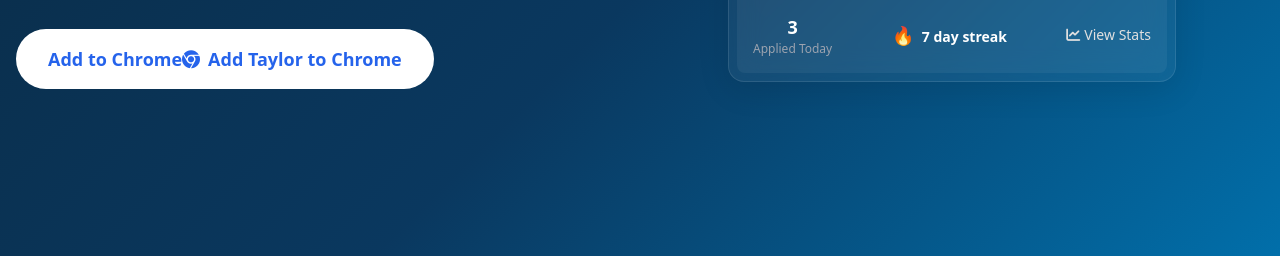
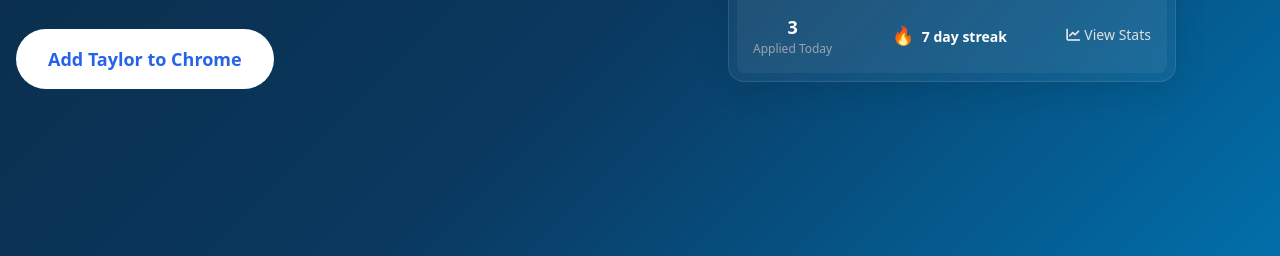
Before and after one commit to chetanreddyv/Taylor, a browser extension: page index.html in a window 1280 px wide. Shown: the part 411-667 px from the top of the page. Drawn offline with nearby package versions, Linux system fonts and the light colour scheme.

Commit message:
Update index.html

```diff
--- a/index.html
+++ b/index.html
@@ -235,8 +235,7 @@
                     <p class="text-xl text-gray-300 mb-8">Because one-size doesn’t get hired. Taylor crafts AI-personalized resumes and cover letters directly on job sites.</p>
                     <div class="flex flex-col sm:flex-row space-y-4 sm:space-y-0 sm:space-x-4 justify-center md:justify-start">
                         <button class="bg-white text-blue-600 px-8 py-4 rounded-full text-lg font-bold transition duration-300 flex items-center justify-center hover:bg-opacity-90 hover:shadow-[0_4px_15px_rgba(255,255,255,0.2)] hover:-translate-y-0.5">
-                            <a href="https://chromewebstore.google.com/detail/taylor/cbiambcmcjijabimmkcocgpbfocajnbi?utm_source=item-share-cb&authuser=1" class="hover:text-blue-300 transition"> Add to Chrome </a>
-                            <i class="fab fa-chrome mr-2"></i> Add Taylor to Chrome
+                            <a href="https://chromewebstore.google.com/detail/taylor/cbiambcmcjijabimmkcocgpbfocajnbi?utm_source=item-share-cb&authuser=1" class="hover:text-blue-300 transition"> Add Taylor to Chrome </a>
                         </button>
 
                     </div>
@@ -361,7 +360,7 @@
                         </ul>
 
                         <button class="flex items-center px-6 py-3 rounded-full font-bold transition duration-300" style="background: rgba(0, 119, 181, 0.7); border: 1px solid rgba(255, 255, 255, 0.1);" onmouseover="this.style.background='rgba(0, 119, 181, 0.9)'; this.style.boxShadow='0 4px 15px rgba(0, 119, 181, 0.3)'; this.style.transform='translateY(-2px)';" onmouseout="this.style.background='rgba(0, 119, 181, 0.7)'; this.style.boxShadow='none'; this.style.transform='translateY(0)';">
-                            <a href="https://chromewebstore.google.com/detail/taylor/cbiambcmcjijabimmkcocgpbfocajnbi?utm_source=item-share-cb&authuser=1" class="hover:text-blue-300 transition"> Add to Chrome </a><i class="fab fa-chrome mr-2"></i> Add to Chrome - It's Free!
+                            <a href="https://chromewebstore.google.com/detail/taylor/cbiambcmcjijabimmkcocgpbfocajnbi?utm_source=item-share-cb&authuser=1" class="hover:text-blue-300 transition"> Add to Chrome - It's Free! </a>
                         </button>
                     </div>
 
@@ -535,7 +534,7 @@
                 <p class="text-xl text-gray-300 mb-8 max-w-2xl mx-auto">Let Taylor, your AI Career Stylist, craft custom-fit applications that get noticed.</p>
                 <div class="flex flex-col sm:flex-row justify-center space-y-4 sm:space-y-0 sm:space-x-4">
                     <button class="bg-white text-blue-600 px-8 py-4 rounded-full text-lg font-bold transition duration-300 hover:bg-opacity-90 hover:shadow-[0_4px_15px_rgba(255,255,255,0.2)] hover:-translate-y-0.5">
-                        <a href="https://chromewebstore.google.com/detail/taylor/cbiambcmcjijabimmkcocgpbfocajnbi?utm_source=item-share-cb&authuser=1" class="hover:text-blue-300 transition"> Add to Chrome </a><i class="fab fa-chrome mr-2"></i> Install Free Extension
+                        <a href="https://chromewebstore.google.com/detail/taylor/cbiambcmcjijabimmkcocgpbfocajnbi?utm_source=item-share-cb&authuser=1" class="hover:text-blue-300 transition"> Install Free Extension </a>
                     </button>
                     <button class="bg-transparent border-2 border-white px-8 py-4 rounded-full text-lg font-bold transition duration-300 hover:bg-white/10 hover:-translate-y-0.5">
                         How Taylor Works
```
